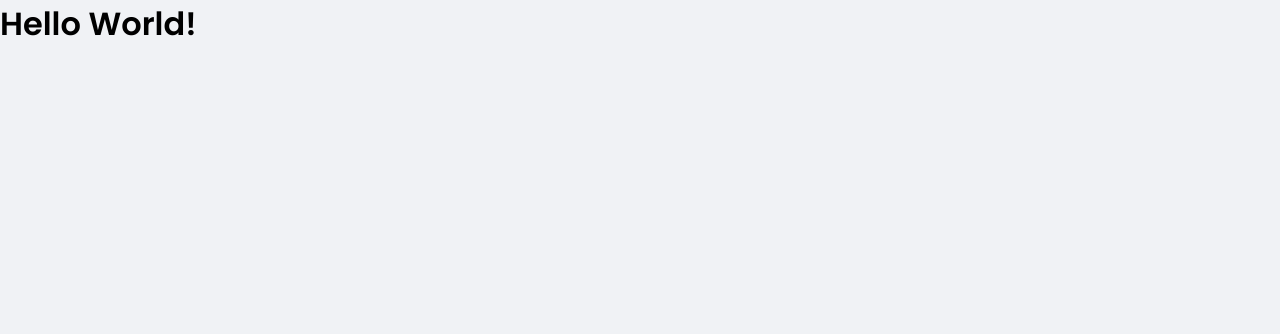
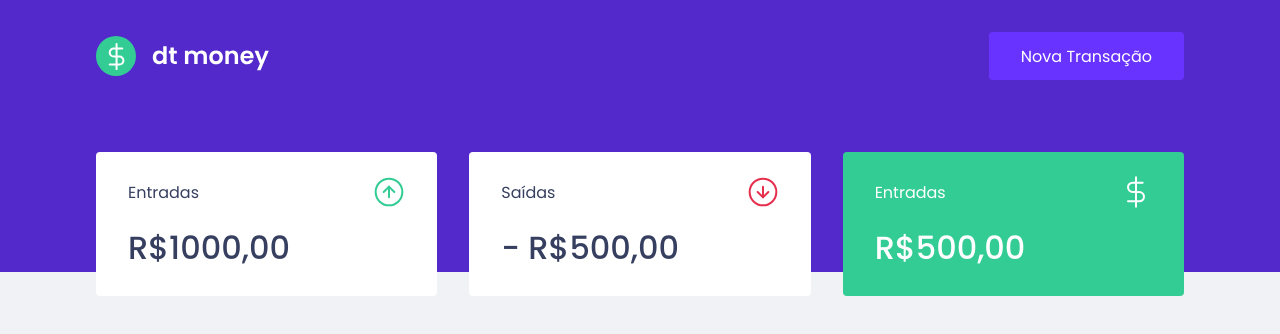
Before and after one commit to rafael-papito/DTManey, a React (Create React App) app: page / in a window 1280 px wide. Shown: the top 334 px of the page. Built offline with nearby package versions, Linux system fonts and the light colour scheme.

Commit message:
criando os componentes

```diff
--- a/public/index.html
+++ b/public/index.html
@@ -5,7 +5,7 @@
     <meta charset="utf-8" />
     <meta name="viewport" content="width=device-width, initial-scale=1" />
     <link rel="preconnect" href="https://fonts.googleapis.com">
-    <link href="https://fonts.googleapis.com/css2?family=Poppins:wght@400;600&display=swap" rel="stylesheet">
+    <link href="https://fonts.googleapis.com/css2?family=Poppins:wght@400;500;600&display=swap" rel="stylesheet">
     <title>GT Maney</title>
   </head>
   <body>
--- a/src/App.tsx
+++ b/src/App.tsx
@@ -1,10 +1,12 @@
-import { GlobalStyle } from "./styles/global";
-
+import { GlobalStyle } from './styles/global';
+import {Header} from './components/Header';
+import { Deshboard } from './components/Deshboard';
 export function App() {
   return (
-    <div className="App">
-      <h1>Hello World!</h1>
+    <>
+      <Header/>
+      <Deshboard/>
       <GlobalStyle/>
-    </div>
+    </>
   );
 }
--- /dev/null
+++ b/src/components/Deshboard/index.tsx
@@ -0,0 +1,11 @@
+import { Summary } from "../Summary";
+import { Container } from "./styles";
+
+
+export function Deshboard(){
+    return(
+        <Container>
+            <Summary/>
+        </Container>
+    );
+}
--- /dev/null
+++ b/src/components/Deshboard/styles.ts
@@ -0,0 +1,7 @@
+import styled from "styled-components";
+
+export const Container = styled.main`
+    max-width:1120px;
+    margin: 0 auto;
+    padding:2.5rem 1rem;
+`
--- /dev/null
+++ b/src/components/Header/index.tsx
@@ -0,0 +1,15 @@
+import logoImg from '../../assets/logo.svg';
+import { Container, Content } from './styles';
+
+
+
+export function Header(){
+    return(
+        <Container>
+            <Content>
+                <img src={logoImg} alt="dt maney"/>
+                <button type="button">Nova Transação</button>
+            </Content>
+        </Container>
+    )
+}
--- /dev/null
+++ b/src/components/Header/styles.ts
@@ -0,0 +1,26 @@
+import styled from 'styled-components';
+
+export const Container = styled.header`
+    background: var(--blue);
+`
+export const Content = styled.div `
+    max-width: 1120px;
+    margin: 0 auto;
+    padding: 2rem 1rem 12rem;
+    display: flex;
+    align-items: center;
+    justify-content: space-between;//aqui este está disendo:espaço entre, tem que ter espaço entre as coisas.
+    button{
+        font-size: 1rem;
+        color: #fff;
+        background: var(--blue-light);
+        border: 0;
+        padding: 0 2rem;
+        border-radius:0.25rem;
+        height:3rem;
+        transition: filter 0.2s;
+        &:hover{
+            filter: brightness(0.9);
+        }
+    }
+`
--- /dev/null
+++ b/src/components/Summary/index.tsx
@@ -0,0 +1,33 @@
+import incomeImg from '../../assets/income.svg'
+import outcomeImg from '../../assets/outcome.svg'
+import totalImg from '../../assets/total.svg'
+import { Container } from "./styles";
+
+
+export function Summary(){
+    return(
+        <Container>
+            <div>
+                <header>
+                    <p>Entradas</p>
+                    <img src={incomeImg} alt="Entradas"/>
+                </header>
+                <strong>R$1000,00</strong>
+            </div>
+            <div>
+                <header>
+                    <p>Saídas</p>
+                    <img src={outcomeImg} alt="Saídas"/>
+                </header>
+                <strong>- R$500,00</strong>
+            </div>
+            <div className="background-total">
+                <header>
+                    <p>Entradas</p>
+                    <img src={totalImg} alt="Total"/>
+                </header>
+                <strong>R$500,00</strong>
+            </div>
+        </Container>
+    );
+}
--- /dev/null
+++ b/src/components/Summary/styles.ts
@@ -0,0 +1,31 @@
+import styled from "styled-components";
+
+export const Container = styled.div `
+    display: grid;
+    grid-template-columns: 1fr 1fr 1fr;
+    gap: 2rem;
+    margin-top: -10rem;
+    div{
+        background-color: var(--shape);
+        padding: 1.5rem 2rem;
+        border-radius:0.25rem;
+        color: var(--text-title);
+        header{
+            display: flex;
+            align-items: center;
+            justify-content: space-between;
+        }
+        strong{
+            display: block;
+            margin-top:1rem;
+            font-size:2rem;
+            font-weight:500;
+            line-height:3rem;
+        }
+        &.background-total{ //esse & diz: peque o background-total que esteja dentro de qualquer div e aplique:
+            background-color: var(--green);
+            color: #fff;
+        }
+    }
+
+`
--- a/src/styles/global.ts
+++ b/src/styles/global.ts
@@ -5,6 +5,7 @@
         --background: #f0f2f5;
         --red: #e52e4d;
         --blue: #5429cc;
+        --green: #33cc95;
         --blue-light: #6933ff;
         --text-title: #363f5f;
         --text-body: #969cb3;
```
Also changed, not shown: estudos.txt.
